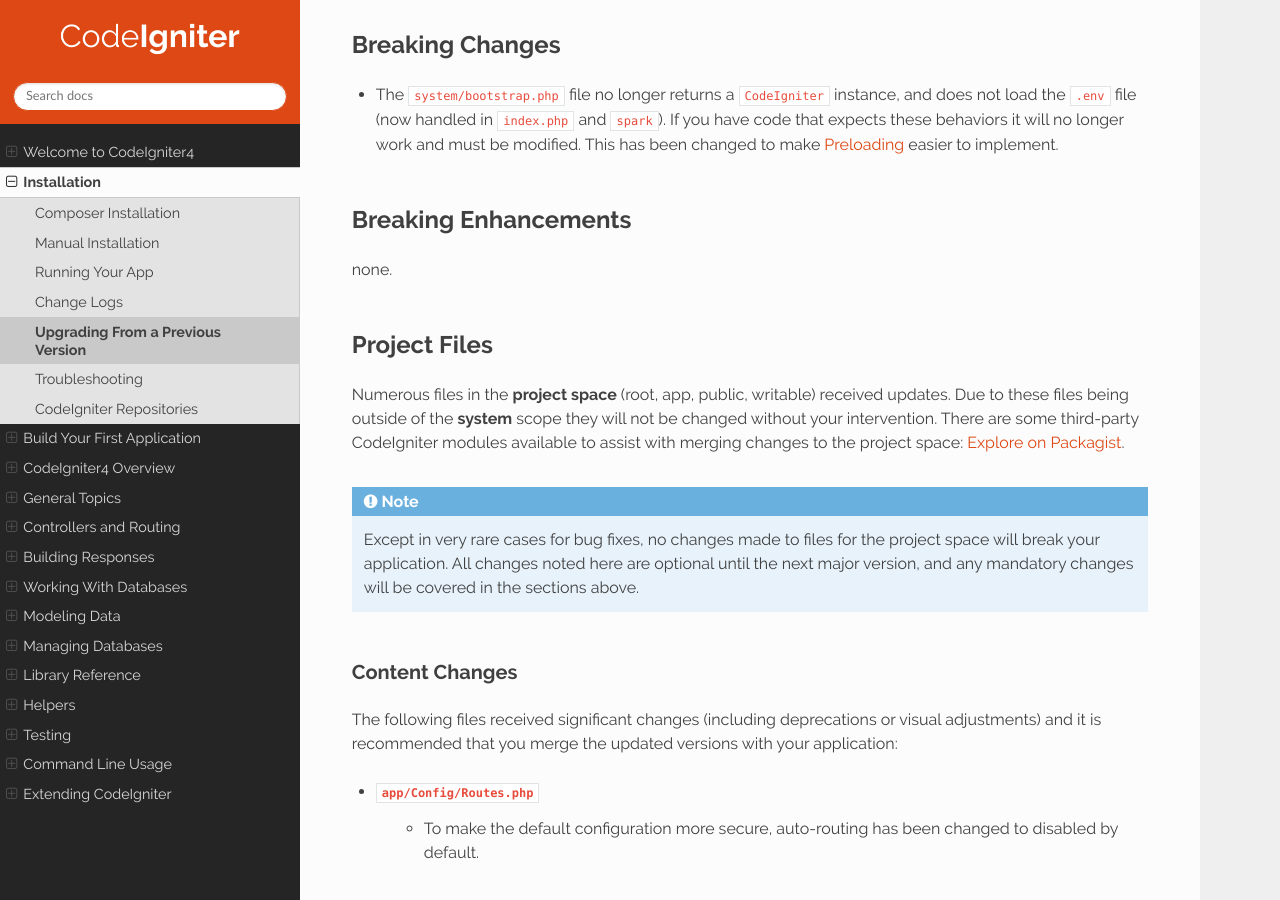
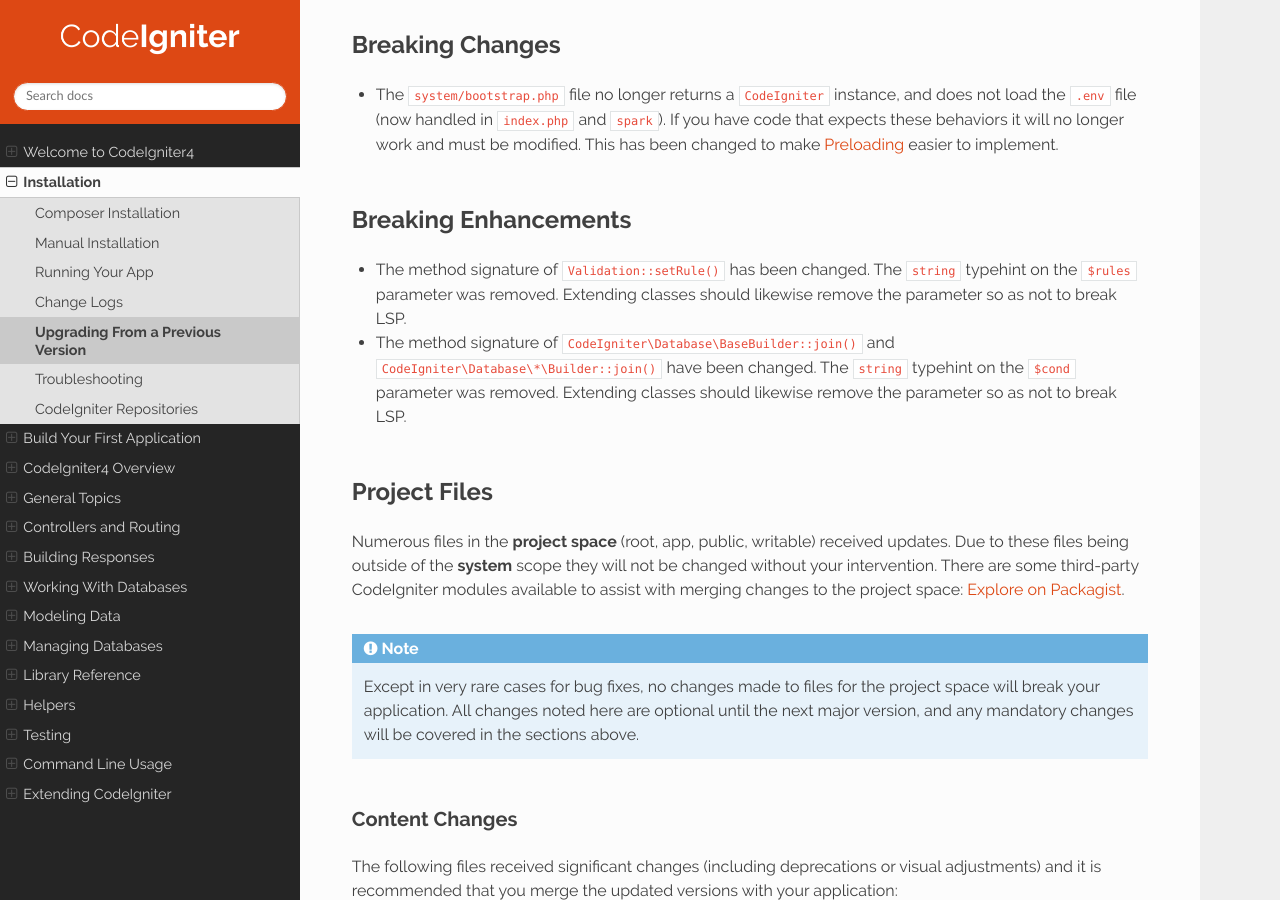
Before and after one commit to NEKOGET/ci4_user_guide_src, a Sphinx documentation site: the page built from source/installation/upgrade_420.rst, in a window 1280 px wide and 900 px high, scrolled down 1001 px. Built offline with Sphinx 7.4.7 and the Read the Docs theme 2.0.0, drawn with Linux system fonts in a browser that asks for light colours.

Commit message:
docs: add changelogs and upgrade_420

```diff
--- a/source/changelogs/v4.2.0.rst
+++ b/source/changelogs/v4.2.0.rst
@@ -12,7 +12,8 @@ Release Date: Not Released
 BREAKING
 ********
 
-- The method signature of ``Validation::setRule()`` has been changed. The ``string`` typehint on the ``$rules`` parameter was removed. Extending classes should likewise remove the parameter so as not to break LSP.
+- The method signature of ``Validation::setRule()`` has been changed.
+- The method signature of ``CodeIgniter\Database\BaseBuilder::join()`` and ``CodeIgniter\Database\*\Builder::join()`` have been changed.
 - The method signature of ``CodeIgniter\CLI\CommandRunner::_remap()`` has been changed to fix a bug.
 - The ``CodeIgniter\CodeIgniter`` class has a new property ``$context`` and it must have the correct context at runtime. So the following files have been changed:
     - ``public/index.php``
--- a/source/installation/upgrade_420.rst
+++ b/source/installation/upgrade_420.rst
@@ -37,7 +37,8 @@ Breaking Changes
 Breaking Enhancements
 *********************
 
-none.
+- The method signature of ``Validation::setRule()`` has been changed. The ``string`` typehint on the ``$rules`` parameter was removed. Extending classes should likewise remove the parameter so as not to break LSP.
+- The method signature of ``CodeIgniter\Database\BaseBuilder::join()`` and ``CodeIgniter\Database\*\Builder::join()`` have been changed. The ``string`` typehint on the ``$cond`` parameter was removed. Extending classes should likewise remove the parameter so as not to break LSP.
 
 Project Files
 *************
```
